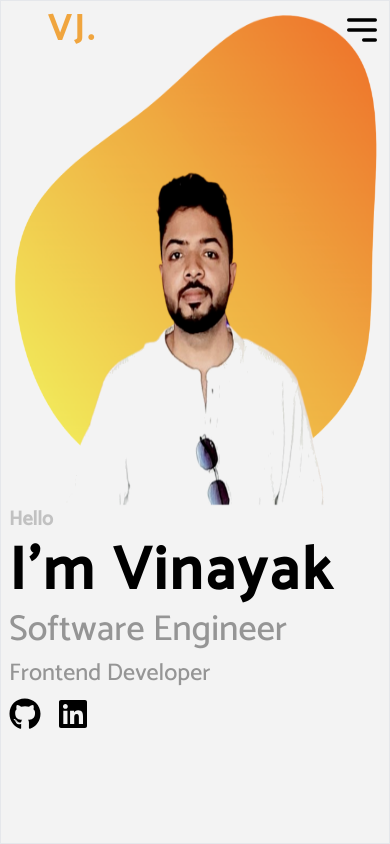
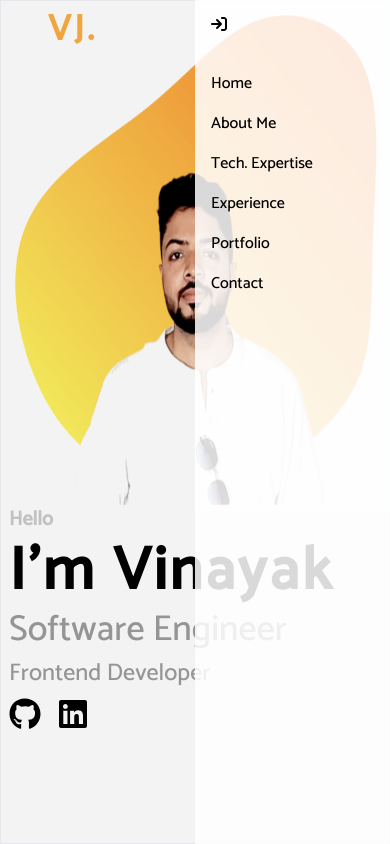
Before and after one commit to vjcodes/my-portfolio, a React (Vite) app: page / in a window 390 px wide. Both pictures are taken after a click on the icon 362 px from the left and 29 px from the top of the page. Shown: the top 844 px of the page. Built offline with nearby package versions, Linux system fonts and the light colour scheme.

Commit message:
sideNavbar-responsive

```diff
--- a/src/App.jsx
+++ b/src/App.jsx
@@ -2,9 +2,11 @@ import { useEffect, useState } from "react";
 import Navbar from "./components/Navbar";
 import Home from "./pages/Home";
 import { ParallaxProvider } from "react-scroll-parallax";
+import SideNavBar from "./components/SideNavBar";
 
 function App() {
   const [isTopOfPage, setIsTopOfPage] = useState(true);
+  const [isMenuToggled, setIsMenuToggled] = useState(false);
 
   useEffect(() => {
     const handleScroll = () => {
@@ -19,7 +21,12 @@ function App() {
   return (
     <ParallaxProvider>
       <div className="app h-[100vh] w-[100vw]">
-        <Navbar isTopOfPage={isTopOfPage} />
+        <Navbar
+          isTopOfPage={isTopOfPage}
+          isMenuToggled={isMenuToggled}
+          setIsMenuToggled={setIsMenuToggled}
+        />
+        {isMenuToggled && <SideNavBar setIsMenuToggled={setIsMenuToggled}/>}
         <Home />
       </div>
     </ParallaxProvider>
--- a/src/components/Banner.jsx
+++ b/src/components/Banner.jsx
@@ -58,10 +58,11 @@ const MyImageSection = () => {
 
 const Banner = () => {
   const isAboveMediumScreens = useMediaQuery("(min-width: 1060px");
-//   const { ref } = useParallax({ speed:10 });
+  //   const { ref } = useParallax({ speed:10 });
   return (
     <div
-    //   ref={ref}
+      //   ref={ref}
+      id="home"
       className={`${
         isAboveMediumScreens ? "flex" : ""
       } h-[100%] w-full border  box-border bg-[#F3F3F3]`}
--- /dev/null
+++ b/src/components/ExperienceSection.jsx
@@ -0,0 +1,9 @@
+
+
+const ExperienceSection = () => {
+  return (
+    <div id="experience" className="h-[200rem]">ExperienceSection</div>
+  )
+}
+
+export default ExperienceSection
--- a/src/components/Navbar.jsx
+++ b/src/components/Navbar.jsx
@@ -39,7 +39,12 @@ const Navbar = (props) => {
           ))}
         </div>
       ) : (
-        <HiOutlineMenuAlt3 className="h-10 w-10" />
+        !props.isMenuToggled && (
+          <HiOutlineMenuAlt3
+            className="h-10 w-10"
+            onClick={() => props?.setIsMenuToggled(true)}
+          />
+        )
       )}
     </div>
   );
--- /dev/null
+++ b/src/components/SideNavBar.jsx
@@ -0,0 +1,29 @@
+/* eslint-disable react/prop-types */
+import { FaArrowRightToBracket } from "react-icons/fa6";
+import { navMenus } from "../utils/constants";
+
+const scrollToDiv = (target) => {
+  let targetDiv = document.getElementById(target);
+  targetDiv.scrollIntoView({ behavior: "smooth" });
+};
+
+const SideNavBar = ({ setIsMenuToggled }) => {
+  return (
+    <div className="h-[100%] p-4 z-40 bg-white fixed right-0 w-[50%] bg-opacity-85">
+      <FaArrowRightToBracket onClick={() => setIsMenuToggled(false)} />
+      <div className={`flex flex-col gap-4 mt-10 w-[100%]`}>
+        {navMenus.map((nav) => (
+          <div
+            key={nav.id}
+            className="cursor-pointer transition duration-500 hover:text-2xl hover:text-[#800020]"
+            onClick={() => scrollToDiv(nav.navId)}
+          >
+            {nav.title}
+          </div>
+        ))}
+      </div>
+    </div>
+  );
+};
+
+export default SideNavBar;
--- a/src/pages/Home.jsx
+++ b/src/pages/Home.jsx
@@ -1,11 +1,14 @@
+
 import About from "../components/About";
 import Banner from "../components/Banner";
+import ExperienceSection from "../components/ExperienceSection";
 
 const Home = () => {
   return (
     <>
       <Banner />
       <About />
+      <ExperienceSection />
     </>
   );
 };
```
